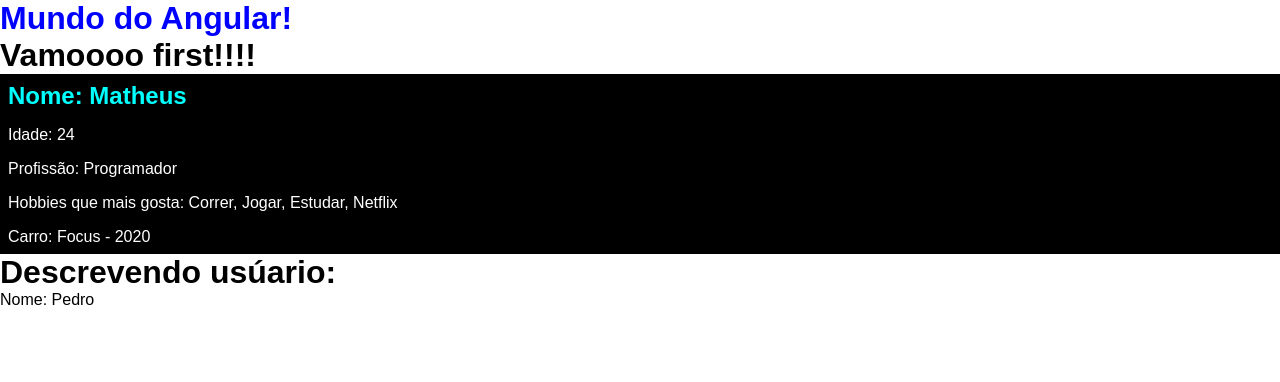
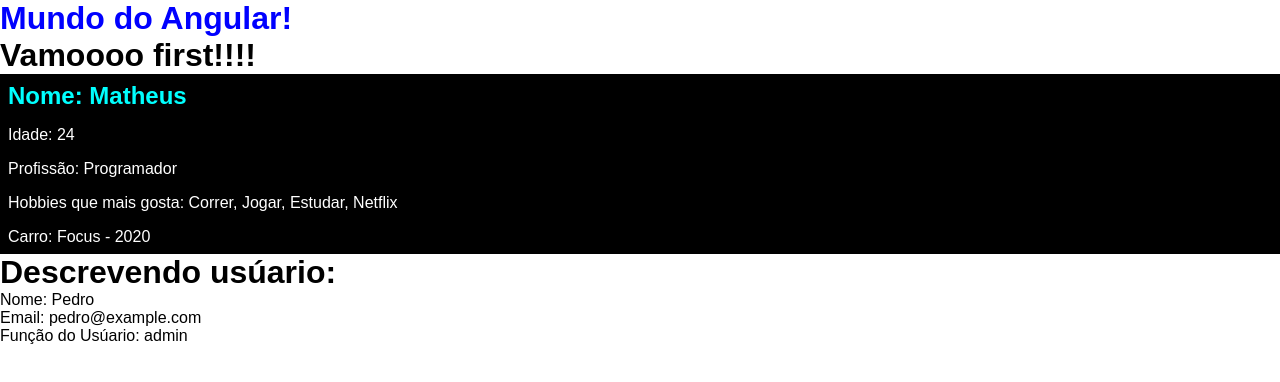
Before and after one commit to Vanessamachado93/angular-new, an Angular app: page / in a window 1280 px wide. Shown: the top 382 px of the page. Built offline with nearby package versions, Linux system fonts and the light colour scheme.

Commit message:
Componente de pai para filho

```diff
--- a/src/app/app.component.html
+++ b/src/app/app.component.html
@@ -1,3 +1,3 @@
 <h1>Mundo do Angular!</h1>
 <app-first-component></app-first-component>
-<app-parent-data [name]="userName"></app-parent-data>
+<app-parent-data [name]="userName" [userData]="userData"></app-parent-data>
--- a/src/app/app.component.ts
+++ b/src/app/app.component.ts
@@ -8,4 +8,10 @@ import { Component, Input } from '@angular/core';
 export class AppComponent {
   userName = 'Pedro';
   title = 'angular-new';
+
+  userData = {
+    email: 'pedro@example.com',
+    role: 'admin'
+  }
+
 }
--- a/src/app/components/parent-data/parent-data.component.html
+++ b/src/app/components/parent-data/parent-data.component.html
@@ -1,2 +1,4 @@
 <h1>Descrevendo usúario: </h1>
 <p>Nome: {{name}}</p>
+<p>Email: {{userData.email}}</p>
+<p>Função do Usúario: {{userData.role}}</p>
--- a/src/app/components/parent-data/parent-data.component.ts
+++ b/src/app/components/parent-data/parent-data.component.ts
@@ -7,9 +7,9 @@ import { Component, OnInit, Input} from '@angular/core';
 })
 export class ParentDataComponent implements OnInit {
   @Input() name: string= '';
+  @Input() userData!:{email: string; role: string}
 
   constructor() { }
-
   ngOnInit(): void {
   }
 
```
